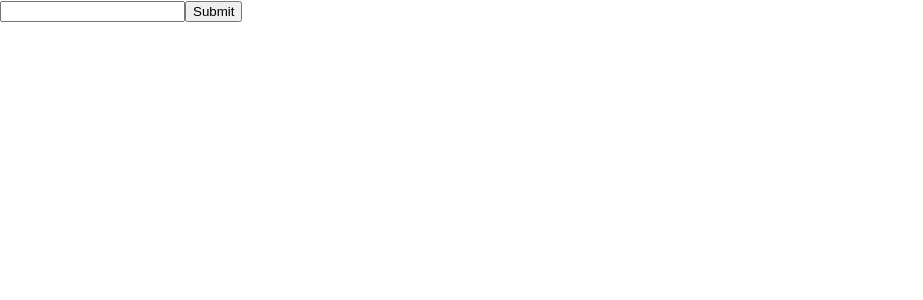
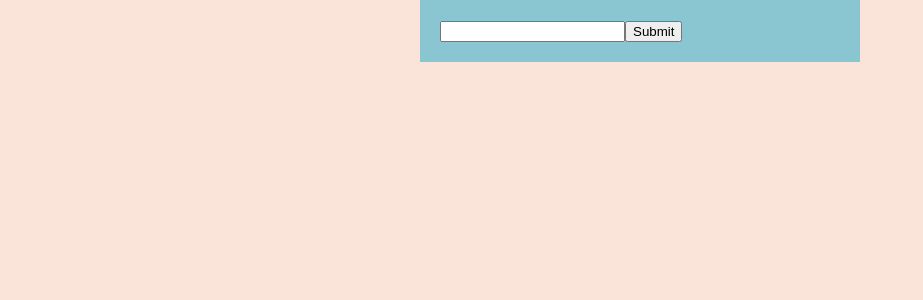
Before and after one commit to jtimko/vision, a React (Create React App) app in the folder web/: page /notes in a window 1280 px wide. Shown: the top 300 px of the page, without its empty margins (0-923 px from the left). Built offline with nearby package versions, Linux system fonts and the light colour scheme.

Commit message:
Added Style

```diff
--- a/web/src/App.tsx
+++ b/web/src/App.tsx
@@ -25,7 +25,7 @@ function App() {
 
 
   return (
-    <ApolloProvider client={client} >
+    <ApolloProvider client={client}>
       <Notes />
     </ApolloProvider>
   )
--- a/web/src/components/NoteCard.tsx
+++ b/web/src/components/NoteCard.tsx
@@ -28,10 +28,8 @@ const NoteCard = (props : {data: NoteProp, update: any}) => {
         }
     }
     return (
-        <div>
-            <p style={{backgroundColor: !props.data.completed ? 'gray' : 'red'}}
-                onClick={() => changeStatus(props.data.id, !props.data.completed)}
-            >
+        <div style={{backgroundColor: !props.data.completed ? '#ffb6b9' : '#d1d9e3', padding: '0 10px', borderRadius: '5px', textDecorationLine: props.data.completed ? 'line-through' : '' }}>
+            <p onClick={() => changeStatus(props.data.id, !props.data.completed)}>
                 {props.data.note}
             </p>
         </div>
--- a/web/src/index.css
+++ b/web/src/index.css
@@ -1,4 +1,5 @@
 body {
+  background-color: #fae3d9;
   margin: 0;
   font-family: -apple-system, BlinkMacSystemFont, 'Segoe UI', 'Roboto', 'Oxygen',
     'Ubuntu', 'Cantarell', 'Fira Sans', 'Droid Sans', 'Helvetica Neue',
--- a/web/src/pages/Notes.tsx
+++ b/web/src/pages/Notes.tsx
@@ -22,7 +22,7 @@ const Notes = () => {
     }
 
     return (
-        <div>
+        <div style={{backgroundColor: '#8ac6d1', width: '400px', margin: 'auto', padding: '20px'}}>
             {data && <ShowNotes data={data} updateNotes={updateNotes} /> }
             <SendMessages updatedNotes={updateNotes} />
         </div>
```
Also changed, not shown: 1 other file (tests, documents, lock files or other folders).
